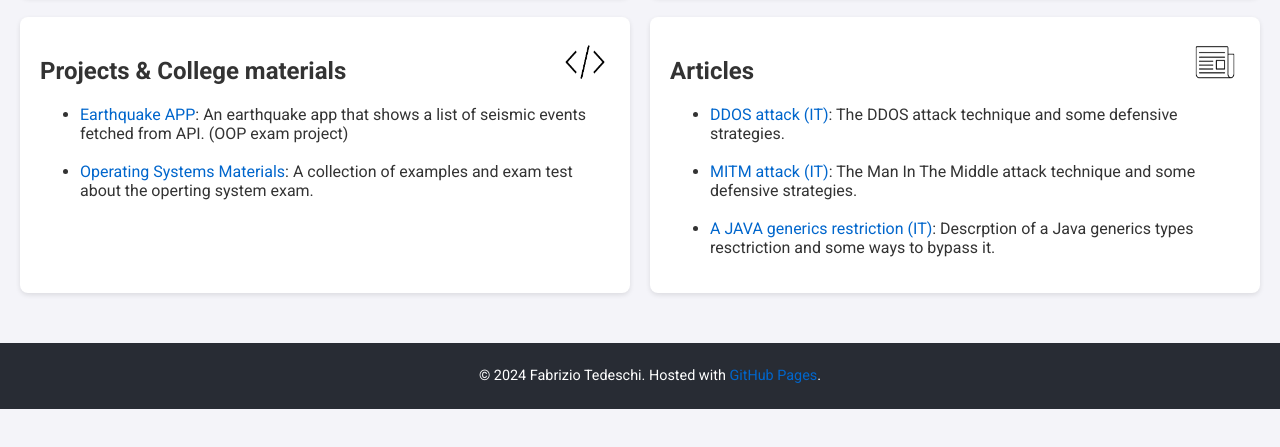
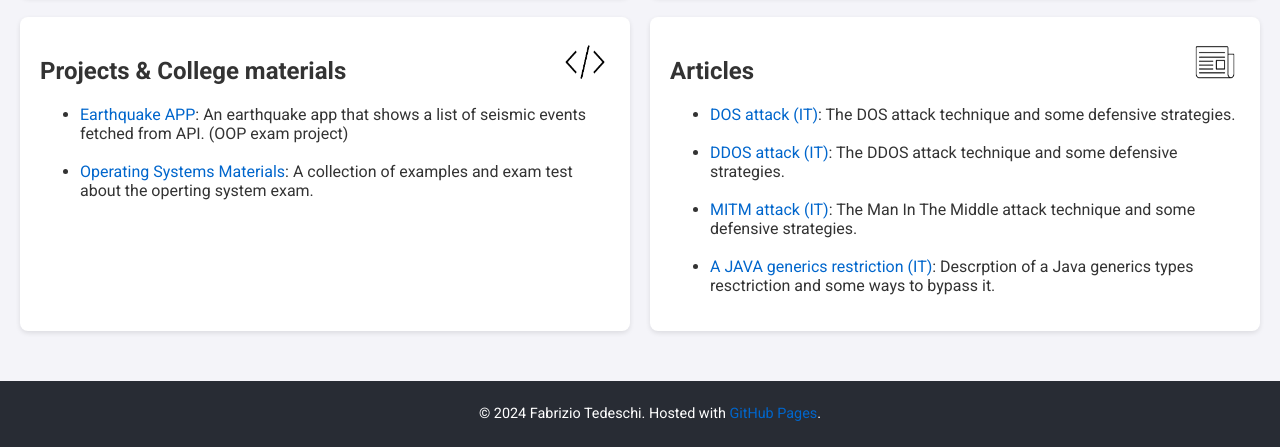
Before and after one commit to fabrizio-tedeschi/fabrizio-tedeschi.github.io, a plain HTML site: page index.html in a window 1280 px wide. Shown: the part 400-847 px from the top of the page. Before the commit the page ends 809 px from the top, so only its background shows below. Drawn offline with Linux system fonts and the light colour scheme.

Commit message:
Update index.html

```diff
--- a/index.html
+++ b/index.html
@@ -44,6 +44,8 @@
             <h2>Articles</h2>
             <img src="./img/article.png" alt="Random Icon">
             <ul>
+                <li><a href="https://www.codemotion.com/magazine/it/cybersecurity-it/attacchi-informatici-e-come-difendersi-attacco-dos/" target="_blank">DOS attack (IT)</a>: The DOS attack technique and some defensive strategies.</li>
+                <br>
                 <li><a href="https://www.codemotion.com/magazine/it/cybersecurity-it/attacchi-informatici-e-come-difendersi-attacco-ddos/" target="_blank">DDOS attack (IT)</a>: The DDOS attack technique and some defensive strategies.</li>
                 <br>
                 <li><a href="https://www.codemotion.com/magazine/it/cybersecurity-it/attacchi-informatici-e-come-difendersi-man-in-the-middle/" target="_blank">MITM attack (IT)</a>: The Man In The Middle attack technique and some defensive strategies.</li>
```
